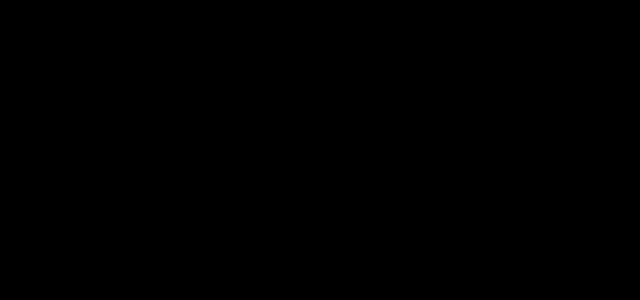
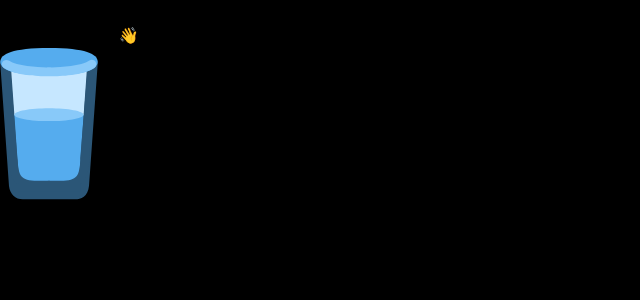
Before and after one commit to gabrielli-lima/water-reminder, a React (Vite) app: page / in a window 1280 px wide. Shown: the top 300 px of the page, without its empty margins (0-640 px from the left). Built offline with nearby package versions, Linux system fonts and the light colour scheme.

Commit message:
feat: styling the header

```diff
--- a/index.html
+++ b/index.html
@@ -1,13 +1,21 @@
 <!doctype html>
 <html lang="en">
+
 <head>
   <meta charset="UTF-8" />
   <link rel="icon" type="image/svg+xml" href="/vite.svg" />
   <meta name="viewport" content="width=device-width, initial-scale=1.0" />
+
+  <link rel="preconnect" href="https://fonts.googleapis.com">
+  <link rel="preconnect" href="https://fonts.gstatic.com" crossorigin>
+  <link href="https://fonts.googleapis.com/css2?family=Poppins:wght@300;400;500;600&display=swap" rel="stylesheet">
+
   <title>Water Reminder</title>
 </head>
+
 <body>
   <div id="root"></div>
-    <script type="module" src="/src/main.tsx"></script>
+  <script type="module" src="./src/main.tsx"></script>
 </body>
+
 </html>
--- a/src/App.tsx
+++ b/src/App.tsx
@@ -1,10 +1,17 @@
 function App() {
   return (
     <div className="container mx-auto w-3/5 mt-5">
-
-      <header className="bg-blue-500">Header</header>
-      <div className="grid grid-cols-3 gap-12 my-5">
-        <aside className="grid bg-green-500 justify-items-center">Aside</aside>
+      <header className="flex gap-2.5 mb-12">
+        <div className="bg-[#322F40] rounded-full w-[60px] h-[60px]"></div>
+        <div className="text-white">
+          <h3 className="font-light">Boa tarde,</h3>
+          <h3 className="font-semibold">Bem-vindo(a) 👋</h3>
+        </div>
+      </header>
+      <div className="md:grid md:grid-cols-3 md:gap-12">
+        <aside className="md:grid w-52 h-[350px] m-auto bg-[#7FC4ED] rounded-[20px]">
+          <img src="src\assets\glass.svg" alt="" />
+        </aside>
         <section className="col-span-2 bg-orange-500">Section</section>
       </div>
     </div>
--- a/src/index.css
+++ b/src/index.css
@@ -5,5 +5,6 @@
 @layer base{
   body{
     @apply bg-black;
+    font-family: 'Poppins', sans-serif;
   }
 }
```
Also changed, not shown: src/assets/glass.svg (added). Lines whose indentation alone changed are shown as unchanged.
